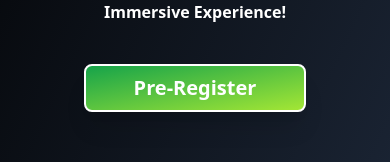
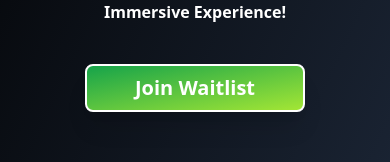
Before and after one commit to Beast-Verse/Beast-Verse-Website, a React (Create React App) app in the folder beast-verse/: page / in a window 390 px wide. Shown: the part 434-596 px from the top of the page. Built offline with nearby package versions, Linux system fonts and the light colour scheme; a web font is replaced by a local one.

Commit message:
mobile waitlist

```diff
--- a/beast-verse/src/App.js
+++ b/beast-verse/src/App.js
@@ -12,6 +12,7 @@ import Team from "./components/Team"
 import Footer from './components/Footer';
 import logo from './assets/logo.png'
 // import { Route, Routes } from "react-router";
+
 import {BrowserRouter} from "react-router-dom"
 
 
@@ -42,7 +43,7 @@ function App() {
         <div className='container mx-auto text-center text-white font-semibold font-Monstserrat h-[80vh] flex flex-col items-center justify-center'>
           <img src={logo} alt="bv_logo" className='w-80' />
           <h2 className='mx-10'>Open in Desktop/Laptop to get an Immersive Experience!</h2>
-          <button className='border-white mt-10 hover:border-green-900 border-2 shadow-xl hover:shadow-sm font-bold text-xl bg-gradient-to-br from-green-600 to-lime-400 hover:to-green-600 hover:from-lime-500 text-white py-2 px-12 rounded-lg cursor-pointer'>Pre-Register</button>
+          <button className='border-white mt-10 hover:border-green-900 border-2 shadow-xl hover:shadow-sm font-bold text-xl bg-gradient-to-br from-green-600 to-lime-400 hover:to-green-600 hover:from-lime-500 text-white py-2 px-12 rounded-lg cursor-pointer'><a href="https://forms.gle/cu4EdYt3rEReyojx6">Join Waitlist</a></button>
         </div>
       </div>
     </>
--- a/beast-verse/src/components/Aboutus.jsx
+++ b/beast-verse/src/components/Aboutus.jsx
@@ -111,7 +111,7 @@ function AboutUs() {
 
         <div className="mx-auto">
           <iframe
-            className="rounded-2xl shadow-2xl shadow-green-500/50"
+            className="rounded-2xl shadow-2xl shadow-amber-900/60"
             width="560"
             height="315"
             src="https://www.youtube.com/embed/AMt5x44k1FY"
```
